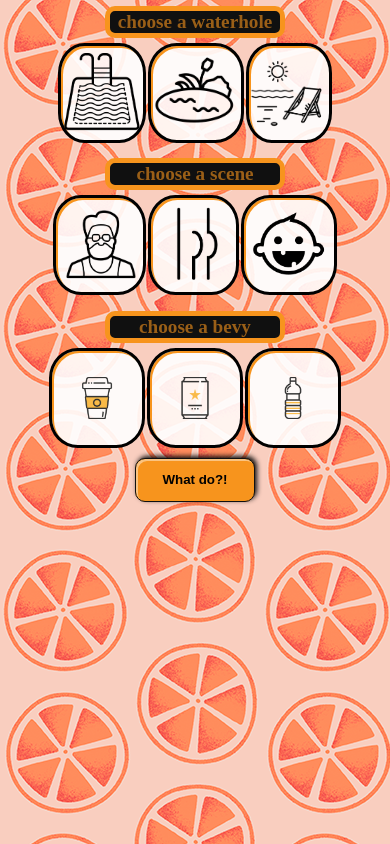
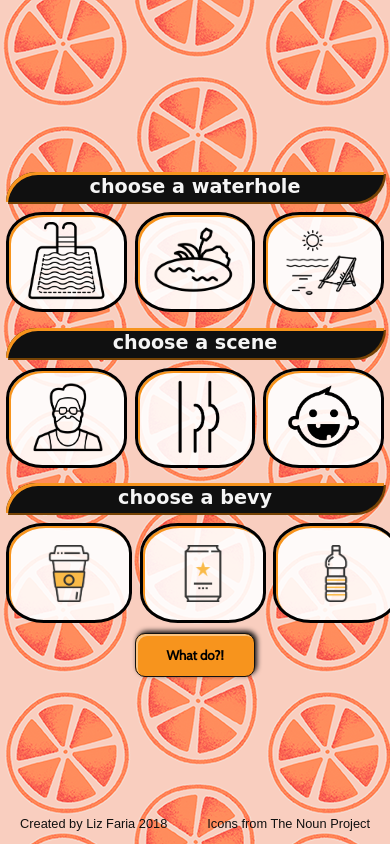
Before and after one commit to lizfaria/SundayFunday, a plain HTML site: page index.html in a window 390 px wide. Both pictures are taken after a click on the input "Take Quiz". Drawn offline with nearby package versions, Linux system fonts and the light colour scheme; a web font is replaced by a local one.

Commit message:
added responsiveness

```diff
--- a/index.html
+++ b/index.html
@@ -6,7 +6,8 @@
     <meta http-equiv="X-UA-Compatible" content="ie=edge">
     <title>Document</title>
     <link rel="stylesheet" href="style.css">
-    <link href="https://fonts.googleapis.com/css?family=ABeeZee|Crete+Round" rel="stylessheet">
+    <!-- <link href="https://fonts.googleapis.com/css?family=ABeeZee|Crete+Round" rel="stylessheet"> -->
+    <link href="https://fonts.googleapis.com/css?family=Cabin|Cabin+Sketch:700" rel="stylesheet">
 
 
 </head>
@@ -15,7 +16,7 @@
       <div class="wrapper">
             <header id="header">
                 <h1>
-                    Where do I spend my Funday in Toronto?
+                    Where should you spend this sunnny day in Toronto?
                 </h1>
                 <input type="submit" class="takeQuiz" value="Take Quiz">
             </header>
@@ -27,21 +28,21 @@
                         <input type="radio" name="water" id="swimmingPool" value=swimmingPool>
                             <div class="fieldset__item first">
                                 <label for="swimmingPool">
-                                    <img src="images/pool-edit.png" alt="swimming pool" class="image--swimmingPool">
+                                    <img src="images/pool-edit.png" alt="swimming pool" class="image">
                                 </label>
                             </div>
 
                             <input type="radio" name="water" id="pond" value="pond">
                             <div class="fieldset__item">
                                 <label for="pond">
-                                    <img src="images/pond-edit.png" alt="pond" class="image--pond">
+                                    <img src="images/pond-edit.png" alt="pond" class="image">
                                 </label>
                             </div>
 
                             <input type="radio" name="water" id="beach" value="beach">
                             <div class="fieldset__item">
                                 <label for="beach">
-                                    <img src="images/beach-1.png" alt="beach">
+                                    <img src="images/beach-1.png" alt="beach" class="image">
                                 </label>
                             </div>
                        </div>
@@ -55,21 +56,21 @@
                             <input type="radio" name="crowd" id="hipster" value="hipster" required>
                             <div class="fieldset__item first">
                                 <label for="hipster">
-                                    <img src="images/millenial-edit.png" alt="">
+                                    <img src="images/millenial-edit.png" alt="hipster with beard" class="image">
                                 </label>
                             </div>
 
-                            <input type="radio" name="crowd" id="freakflag" value="freakflag">
+                            <input type="radio" name="crowd" id="freakflag" value="freakflag" >
                             <div class="fieldset__item">
                                 <label for="freakflag">
-                                    <img src="images/butt-edit.png" alt="pond">
+                                    <img src="images/butt-edit.png" alt="pond" class="image">
                                 </label>
                             </div>
 
-                            <input type="radio" name="crowd" id="family" value="family">
+                            <input type="radio" name="crowd" id="family" value="family" >
                             <div class="fieldset__item">
                                 <label for="family">
-                                    <img src="images/kid-edit.png" alt="">
+                                    <img src="images/kid-edit.png" alt="" class="image">
                                 </label>
                             </div>
                        </div>
@@ -81,21 +82,21 @@
                             <input type="radio" name="drink" id="coffee" value="coffee" required>
                             <div class="fieldset__item first">
                                 <label for="coffee">
-                                    <img src="images/coffee.png" alt="coffee">
+                                    <img src="images/coffee.png" alt="coffee" class="image--drink">
                                 </label>
                             </div>
 
                             <input type="radio" name="drink" id="beer" value="beer">
                             <div class="fieldset__item">
                                 <label for="beer">
-                                    <img src="images/beer.png" alt="beer">
+                                    <img src="images/beer.png" alt="beer" class="image--drink">
                                 </label>
                             </div>
 
                             <input type="radio" name="drink" id="byob" value="byob" required>
                             <div class="fieldset__item">
                                 <label for="byob">
-                                    <img src="images/waterbottle.png" alt="waterbottle">
+                                    <img src="images/waterbottle.png" alt="waterbottle" class="image--drink">
                                 </label>
                             </div>
                         </div>
@@ -108,6 +109,7 @@
                 </form>
 
             </section>
+
             <section class="results" id="results">
             </section>
 
@@ -115,14 +117,16 @@
         <!-- wrapper ends -->
     </main>
 
+    <!--FOOTER -->
+    <div class="copyright">
+        <p>Created by Liz Faria 2018</p>
+        <P>Icons from
+            <a href="https://thenounproject.com/">The Noun Project</a>
+        </p>
+    </div>
 
-    <!-- <section>
-        <p>images from nounproject:</p>
-            <p>beach by DANT</p>
-            <p>pond by Becris</p>
-            <p>Swimming Pool by priyanka</p>
-        </p>
-    </section> -->
+
+
 </body>
 <script src='https://code.jquery.com/jquery-3.3.1.min.js'></script>
 <script src="script.js"></script>
--- a/script.js
+++ b/script.js
@@ -1,12 +1,12 @@
 // create an array on destinations with a name property that will show in the results at the end, and a features property
 const destinations = [
     {
-        name: 'the Brickworks <iframe src="https://www.google.com/maps/embed?pb=!1m18!1m12!1m3!1d2885.3174669069977!2d-79.36862068568914!3d43.68316297912026!2m3!1f0!2f0!3f0!3m2!1i1024!2i768!4f13.1!3m3!1m2!1s0x89d4cca5aaf70027%3A0x5d82f1b6b4974496!2sBrickworks+at+Don+Valley!5e0!3m2!1sen!2sca!4v1525569192644" width="600" height="250" frameborder="0" style="border:0" allowfullscreen></iframe>',
+        name: 'the Brickworks <iframe src="https://www.google.com/maps/embed?pb=!1m18!1m12!1m3!1d2885.3174669069977!2d-79.36862068568914!3d43.68316297912026!2m3!1f0!2f0!3f0!3m2!1i1024!2i768!4f13.1!3m3!1m2!1s0x89d4cca5aaf70027%3A0x5d82f1b6b4974496!2sBrickworks+at+Don+Valley!5e0!3m2!1sen!2sca!4v1525569192644" width="100%" height="250" frameborder="0" style="border:0" allowfullscreen></iframe>',
         features: ['pond', 'coffee', 'family']
     },
 
     {
-        name: 'Hanlan\'s Point beach < iframe src = "https://www.google.com/maps/embed?pb=!1m18!1m12!1m3!1d2888.281744330049!2d-79.39783998569239!3d43.621494579122455!2m3!1f0!2f0!3f0!3m2!1i1024!2i768!4f13.1!3m3!1m2!1s0x882b3540b1efeb1b%3A0x6c5ebb9c1f8d4f0a!2sHanlan&#39;s+Point+Beach!5e0!3m2!1sen!2sca!4v1525568914052" width = "600" height = "250" frameborder = "0" style = "border:0" allowfullscreen ></iframe>',
+        name: 'Hanlan\'s Point beach <iframe src = "https://www.google.com/maps/embed?pb=!1m18!1m12!1m3!1d2888.281744330049!2d-79.39783998569239!3d43.621494579122455!2m3!1f0!2f0!3f0!3m2!1i1024!2i768!4f13.1!3m3!1m2!1s0x882b3540b1efeb1b%3A0x6c5ebb9c1f8d4f0a!2sHanlan&#39;s+Point+Beach!5e0!3m2!1sen!2sca!4v1525568914052" width = "600" height = "250" frameborder = "0" style = "border:0" allowfullscreen ></iframe>',
         features: ['beach','freakFlag', 'byob']
     },
     {
@@ -72,7 +72,7 @@ $(function () {
     });
 
     // add the function answer in an h2 tag to the results sections
-    $('.results').html(`<h1 class="choice">Go to ${fundayDestination}</h1>`);
+    $('.results').html(`<h1 class="choice">Check out ${fundayDestination}</h1>`);
     });
 
     // when you click the submit button, hide the questions and show the results section
--- a/style.scss
+++ b/style.scss
@@ -7,10 +7,8 @@ $black: #101010;
 $white: whitesmoke;
 
 // fonts
-$headerFont:'Crete Round', serif;
-$bodyFont: 'ABeeZee', sans-serif;
-
-
+$headerFont: 'Cabin Sketch', cursive;
+$bodyFont: 'Cabin', sans-serif;
 
 img {
     max-width: 100%;
@@ -32,11 +30,13 @@ body {
     display:flex;
     justify-content: center;
 }
+
 input[type="radio"] {
     display:none;
 }
+
 input[type="submit"] {
-    margin: 100px 0 0 0;
+    margin: 0 auto 20px;
     font-family: $bodyFont;
     font-weight: bold;
     border: 1px $black solid;
@@ -48,6 +48,8 @@ input[type="radio"] {
     width: 120px;
     height: 44px;
 
+
+
     border-radius: 10px;
         &:hover {
         box-shadow: inset 4px 2px 0 lighten($orange, 20%);
@@ -58,26 +60,28 @@ input[type="radio"] {
 
 header, .results {
     text-align:center;
-    top: calc(50% - 191px);
+    top: calc(50% - 225px);
     margin: 0 auto;
-    background: rgba(255, 255, 255, 0.4);
+    background: rgba(255, 255, 255, 0.9);
     border: $white double 2px;
-    padding: 40px;
     position: absolute;
     display:flex;
     flex-direction:column;
     justify-content: center;
     align-items:center;
+    border: 3px solid black;
+    box-shadow: inset 2px 2px 0 0 $orange;
+    border-radius: 30px;
+
     h1 {
         color: $black;
         font-size: 60px;
         font-family: $headerFont;
         margin: 0 auto;
-        padding: 0;
+        padding: 20px 10px;
         text-shadow: 1px 1px 2px $red;
         max-width:700px;
     }
-
 }
 
 .submit--container {
@@ -88,6 +92,12 @@ justify-content: center;
         }
 }
 
+#questions {
+    display: flex;
+    justify-content: center;
+    align-items: center;
+    height: 100vh;
+}
 
 fieldset {
     border: none;
@@ -96,34 +106,29 @@ fieldset {
         text-align: center;
         font-family: $headerFont;
         background-color: $black;
-    // text-shadow: 1px 1px 2px $red;
-    color: rgba(247,148,29,0.6);
-    width: 170px;
+        color: $white;
+        width: 100%;
+        height:30px;
         margin: 0 auto;
         position: relative;
-    margin: 0 auto 5px;
+        margin: 0 auto 10px;
         font-size: 1.2rem;
-    border: 5px solid $orange;
-    border-radius: 10px;
-
-
-        // &::after {
-        //     content: "";
-        //     position: absolute;
-        //     left: 0;
-        //     bottom: 0;
-        //     width: 0;
-        //     height: 0;
-
-        // }
+        box-shadow: inset 2px 3px 0 0 $orange,
+        2px 2px darken($orange, 30%);
+        border-radius: 30px 0 30px 0;
+        line-height:1.6;
     }
 
     .fieldset__container {
         display:grid;
         grid-template-rows: 100px;
-        grid-template-columns: repeat(5, 1fr);
-        grid-gap: 2px;
+        grid-template-columns: repeat(3, 1fr);
+        grid-gap: 40px;
         border: none;
+
+        @media(max-width: 480px) {
+            grid-gap:2%;
+        }
 
 
         input[type='radio']:checked + .fieldset__item {
@@ -135,19 +140,14 @@ fieldset {
             border: 3px solid black;
             box-shadow: inset 2px 2px 0 0 $orange;
             border-radius: 30%;
-
             background-color: rgba(255,255,255,0.9);
             display: flex;
             justify-content: center;
             align-items:center;
 
-            &.first {
-            grid-column: 2;
+            &:hover {
+                background-color:rgba(247,148,29,0.3);
             }
-
-//             &:active {
-//     background-color: yellow;
-// }
 
             label {
                 display: flex;
@@ -155,23 +155,39 @@ fieldset {
                 align-items:center;
             }
 
-            img {
+            .image {
                 max-width:90px;
                 max-height:80px
             }
 
+            .image--drink {
+                max-width:120px;
+                max-height:120px;
+            }
+        }
+    }
+}
 
-            // .image--swimmingPool{
-            //     max-width: 75%;
-            // }
-            // .image--pond {
-            //     max-width: 80%;
-            // }
+.copyright {
+    display:flex;
+    justify-content: space-around;
+    align-items:flex-end;
+    font-family: sans-serif;
+    font-size:.8rem;
+    color:$black;
+    position:fixed;
+    bottom:0px;
+    width: 100vw;
+    padding:0;
+    margin: 0;
+
+    a {
+    color:$black;
+    text-decoration:none;
+
+        &:hover {
+            border-bottom:1px solid black;
+        }
     }
 
 }
-}
-
-.results {
-
-}
```
Also changed, not shown: images/beach.png (deleted), images/butt.png (deleted), images/kid.png (deleted), images/millenial.png (deleted), images/pond.png (deleted), images/pool.png (deleted), style.css. Lines whose indentation alone changed are shown as unchanged.
